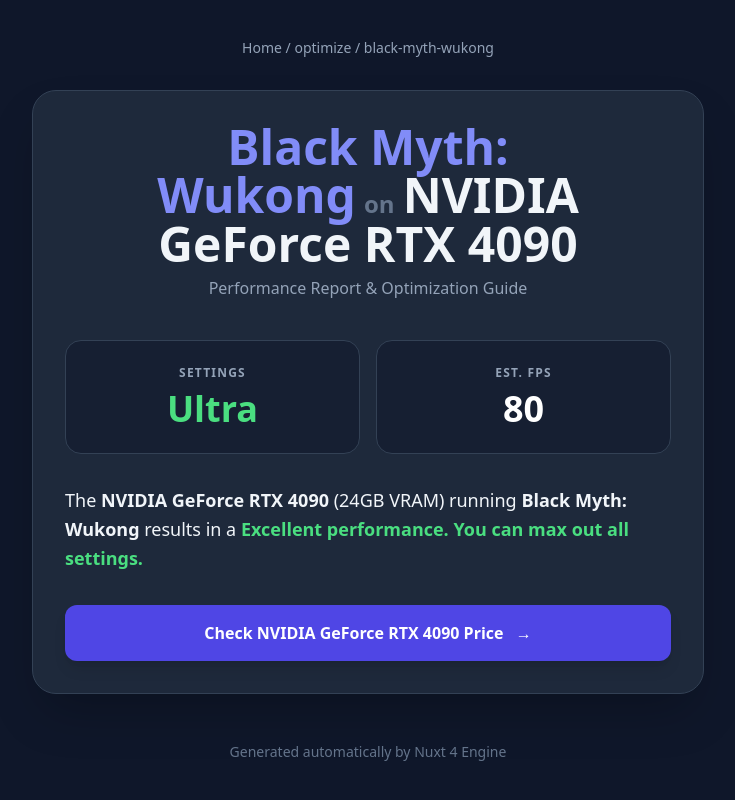
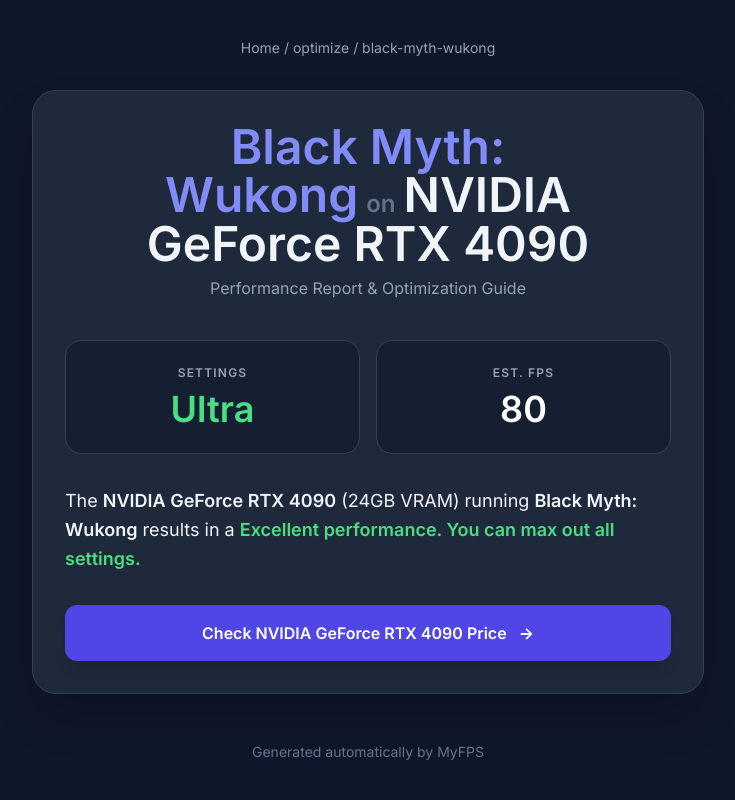
Before and after one commit to ismahelZero/fps-calculator, a Nuxt app: page /optimize/black-myth-wukong/rtx-4090 in a window 1280 px wide. Shown: the whole page, without its empty margins (272-1007 px from the left). Built offline with nearby package versions, Linux system fonts and the light colour scheme.

Commit message:
Add Tailwind CSS configuration and Google Fonts module; update footer text in [gpu].vue

```diff
--- a/nuxt.config.ts
+++ b/nuxt.config.ts
@@ -3,13 +3,21 @@
 import { fileURLToPath } from 'url'
 
 export default defineNuxtConfig({
-    modules: ['@nuxtjs/tailwindcss'],
+  modules: ['@nuxtjs/tailwindcss', '@nuxtjs/google-fonts'],
 
   // Explicitly define the alias
   alias: {
     '@': fileURLToPath(new URL('./', import.meta.url)),
     '~': fileURLToPath(new URL('./', import.meta.url)),
-        'images': fileURLToPath(new URL('./assets/images', import.meta.url))
+    images: fileURLToPath(new URL('./assets/images', import.meta.url))
+  },
+
+  googleFonts: {
+    families: {
+      Outfit: [300, 400, 600, 700, 900], // For Headlines
+      Inter: [400, 500, 600] // For Body text
+    },
+    display: 'swap'
   },
 
   typescript: {
@@ -18,8 +26,8 @@
       compilerOptions: {
         baseUrl: '.',
         paths: {
-                    "@/*": ["./*"],
-                    "~/*": ["./*"]
+          '@/*': ['./*'],
+          '~/*': ['./*']
         }
       }
     }
@@ -30,8 +38,8 @@
       routes: (() => {
         const routes: string[] = []
         // Loop through JSON data to generate pages
-                games.forEach((game) => {
-                    gpus.forEach((gpu) => {
+        games.forEach(game => {
+          gpus.forEach(gpu => {
             routes.push(`/optimize/${game.slug}/${gpu.slug}`)
           })
         })
--- a/package.json
+++ b/package.json
@@ -16,12 +16,13 @@
     "vue-router": "^4.6.4"
   },
   "devDependencies": {
+    "@nuxtjs/google-fonts": "^3.2.0",
     "@nuxtjs/i18n": "^10.2.1",
     "@nuxtjs/tailwindcss": "^6.14.0",
     "@pinia/nuxt": "^0.11.3",
     "@types/node": "^25.0.10",
     "prettier": "^3.8.1",
-    "typescript": "^5.9.3",
-    "prettier-plugin-tailwindcss": "^0.6.8"
+    "prettier-plugin-tailwindcss": "^0.6.8",
+    "typescript": "^5.9.3"
   }
 }
--- a/pages/optimize/[game]/[gpu].vue
+++ b/pages/optimize/[game]/[gpu].vue
@@ -72,7 +72,7 @@
     </main>
 
     <footer class="mt-12 text-sm text-slate-500">
-      Generated automatically by Nuxt 4 Engine
+      Generated automatically by MyFPS
     </footer>
   </div>
 </template>
--- /dev/null
+++ b/tailwind.config.ts
@@ -0,0 +1,51 @@
+import type { Config } from 'tailwindcss'
+import defaultTheme from 'tailwindcss/defaultTheme'
+
+export default <Config>{
+  content: [
+    './components/**/*.{js,vue,ts}',
+    './layouts/**/*.vue',
+    './pages/**/*.vue',
+    './plugins/**/*.{js,ts}',
+    './app.vue',
+    './error.vue'
+  ],
+  theme: {
+    extend: {
+      // 1. BRAND COLORS (Matches your Logo)
+      colors: {
+        primary: {
+          DEFAULT: '#22D3EE', // Cyan-400 (The Logo Glow)
+          dim: '#06B6D4', // Cyan-500 (Hover state)
+          glow: 'rgba(34, 211, 238, 0.5)' // For box-shadows
+        },
+        secondary: {
+          DEFAULT: '#6366F1', // Indigo-500 (The Logo Start)
+          dim: '#4F46E5' // Indigo-600
+        },
+        // 2. BACKGROUNDS (Deep Space Theme)
+        dark: {
+          950: '#020617', // The Deepest Void
+          900: '#0F172A', // Slate-900 (Your Logo BG)
+          800: '#1E293B', // Slate-800 (Cards / Dropdowns)
+          700: '#334155' // Borders
+        },
+        // 3. STATUS COLORS (Neon/Vibrant for Dark Mode)
+        success: '#4ADE80', // Neon Green
+        warning: '#FACC15', // Bright Yellow
+        error: '#F472B6', // Neon Pink/Red (Cyberpunk style)
+        info: '#60A5FA' // Sky Blue
+      },
+      // 4. TYPOGRAPHY
+      fontFamily: {
+        sans: ['Inter', ...defaultTheme.fontFamily.sans],
+        display: ['Outfit', ...defaultTheme.fontFamily.sans]
+      },
+      // 5. CUSTOM SHADOWS (Neon Glows)
+      boxShadow: {
+        'neon-primary': '0 0 20px rgba(34, 211, 238, 0.3)',
+        'neon-secondary': '0 0 20px rgba(99, 102, 241, 0.3)'
+      }
+    }
+  }
+}
```
Lines whose indentation alone changed are shown as unchanged.
